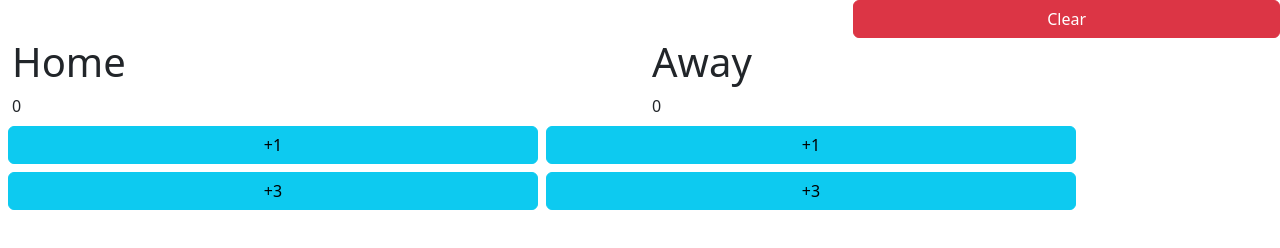
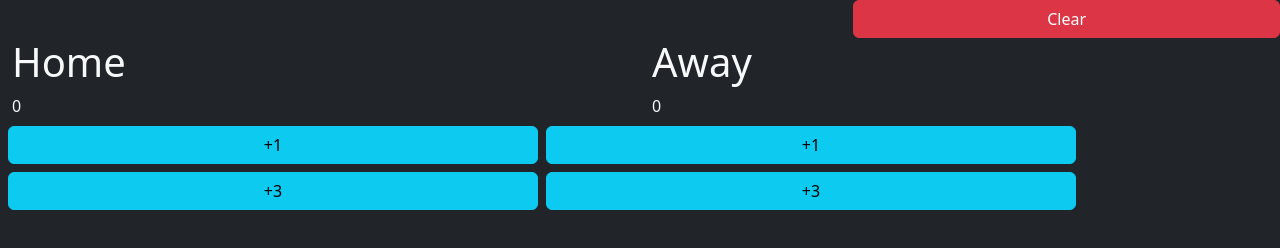
Before and after one commit to DaDarwin/scoreboardLab, a plain HTML site: page index.html in a window 1280 px wide. Drawn offline with nearby package versions, Linux system fonts and the light colour scheme.

Commit message:
dark ode activate

```diff
--- a/index.html
+++ b/index.html
@@ -7,7 +7,7 @@
     <link href='https://cdn.jsdelivr.net/npm/bootstrap@5.3.0-alpha1/dist/css/bootstrap.min.css' rel='stylesheet' integrity='sha384-GLhlTQ8iRABdZLl6O3oVMWSktQOp6b7In1Zl3/Jr59b6EGGoI1aFkw7cmDA6j6gD' crossorigin='anonymous'>
     <link rel="stylesheet" href="style.css">
 </head>
-<body class="container-fluid">
+<body class="container-fluid bg-dark text-light">
 
     <section class="row justify-content-end">
 
```
